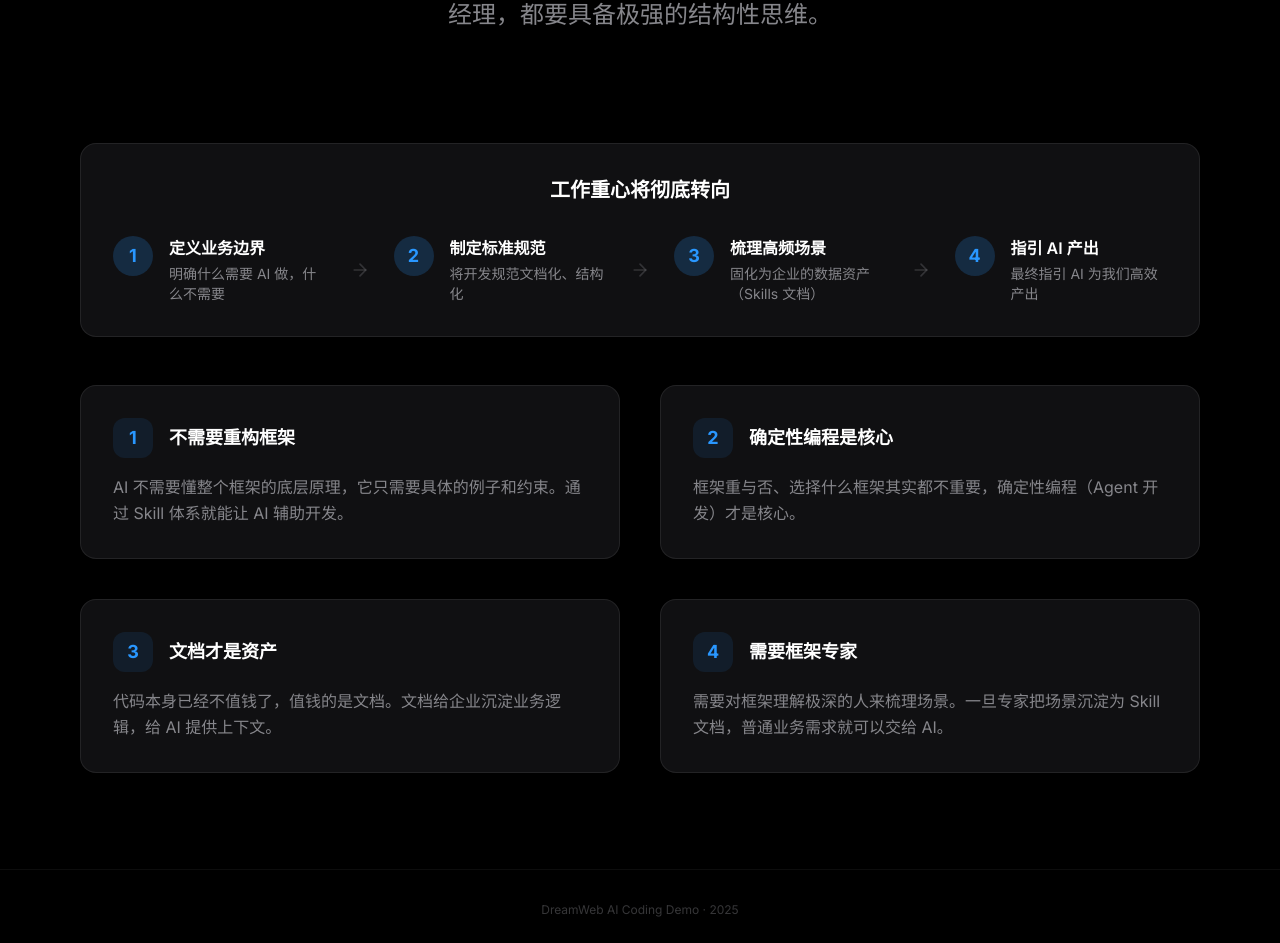
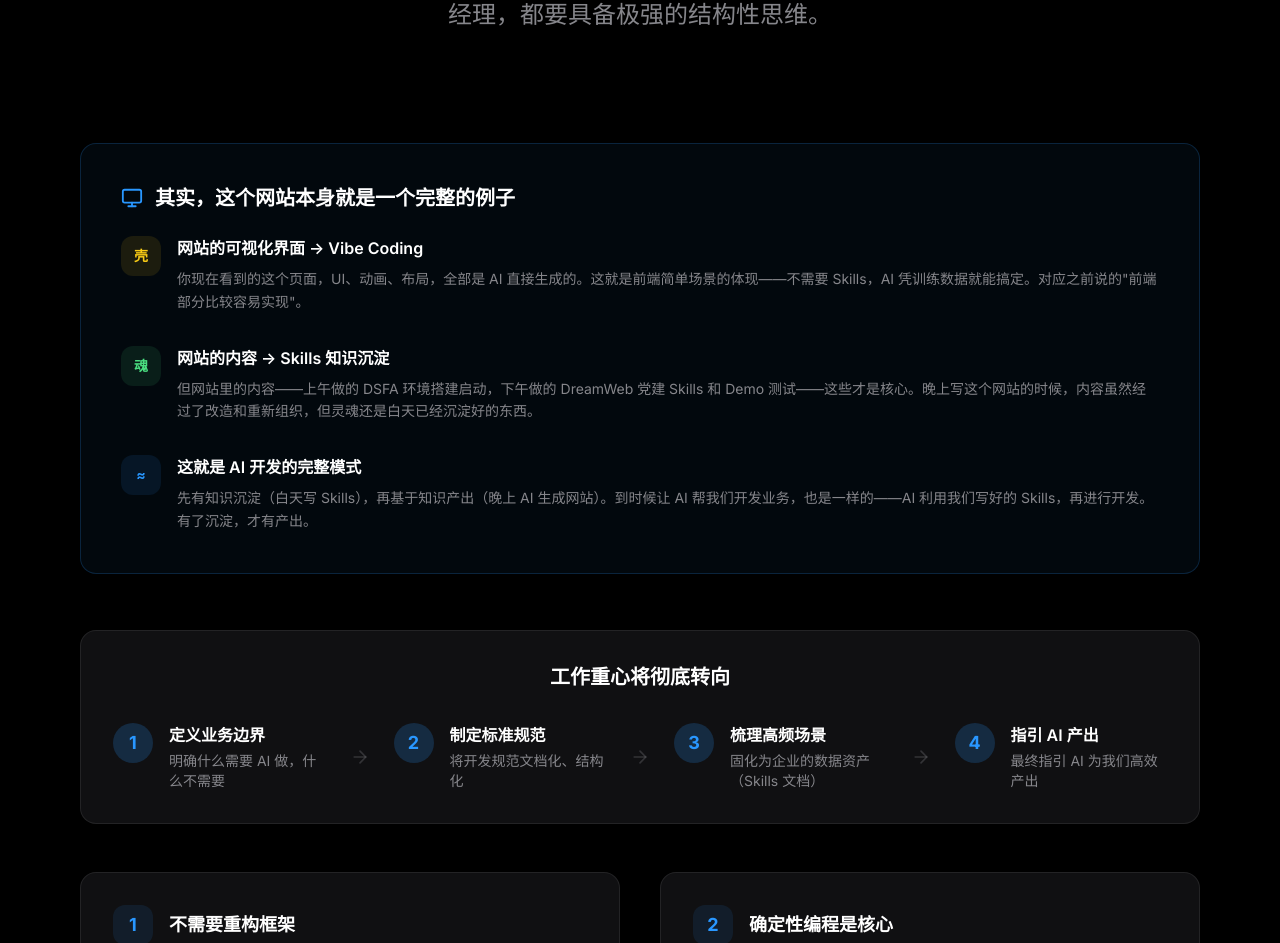
Before and after one commit to Hanyan179/-ai, a React (Vite) app: page / in a window 1280 px wide. Shown: the part 10786-11729 px from the top of the page. Built offline with nearby package versions, Linux system fonts and the light colour scheme.

Commit message:
feat: 总结增加'这个网站本身就是例子'类比（壳=VibeCoding, 魂=Skills沉淀）

```diff
--- a/App.tsx
+++ b/App.tsx
@@ -655,6 +655,42 @@ function S9_Conclusion() {
         </p>
         <p className="text-secondary text-2xl max-w-3xl mx-auto">单纯的手写代码能力会被无限贬值，未来的核心竞争力在于人人都是产品经理，都要具备极强的结构性思维。</p>
       </motion.div>
+
+      {/* 这个网站本身就是例子 */}
+      <motion.div initial={{ opacity: 0, y: 20 }} whileInView={{ opacity: 1, y: 0 }} viewport={{ once: true }} transition={{ duration: 0.5 }}
+        className="bento-card rounded-2xl p-8 md:p-10 mb-14 border border-accent/20 bg-accent/5">
+        <div className="flex items-center gap-3 mb-6">
+          <Monitor size={22} className="text-accent" />
+          <h3 className="text-white font-bold text-xl">其实，这个网站本身就是一个完整的例子</h3>
+        </div>
+        <div className="space-y-8">
+          {/* 类比1: 可视化 = Vibe Coding */}
+          <div className="flex items-start gap-4">
+            <div className="w-10 h-10 rounded-xl bg-yellow-400/10 flex items-center justify-center text-yellow-400 text-sm font-bold shrink-0">壳</div>
+            <div>
+              <div className="text-white font-semibold text-base mb-2">网站的可视化界面 → Vibe Coding</div>
+              <p className="text-secondary text-sm leading-relaxed">你现在看到的这个页面，UI、动画、布局，全部是 AI 直接生成的。这就是前端简单场景的体现——不需要 Skills，AI 凭训练数据就能搞定。对应之前说的"前端部分比较容易实现"。</p>
+            </div>
+          </div>
+          {/* 类比2: 内容 = Skills 沉淀 */}
+          <div className="flex items-start gap-4">
+            <div className="w-10 h-10 rounded-xl bg-green-400/10 flex items-center justify-center text-green-400 text-sm font-bold shrink-0">魂</div>
+            <div>
+              <div className="text-white font-semibold text-base mb-2">网站的内容 → Skills 知识沉淀</div>
+              <p className="text-secondary text-sm leading-relaxed">但网站里的内容——上午做的 DSFA 环境搭建启动，下午做的 DreamWeb 党建 Skills 和 Demo 测试——这些才是核心。晚上写这个网站的时候，内容虽然经过了改造和重新组织，但灵魂还是白天已经沉淀好的东西。</p>
+            </div>
+          </div>
+          {/* 类比3: 这就是 AI 开发的模式 */}
+          <div className="flex items-start gap-4">
+            <div className="w-10 h-10 rounded-xl bg-accent/10 flex items-center justify-center text-accent text-sm font-bold shrink-0">≈</div>
+            <div>
+              <div className="text-white font-semibold text-base mb-2">这就是 AI 开发的完整模式</div>
+              <p className="text-secondary text-sm leading-relaxed">先有知识沉淀（白天写 Skills），再基于知识产出（晚上 AI 生成网站）。到时候让 AI 帮我们开发业务，也是一样的——AI 利用我们写好的 Skills，再进行开发。有了沉淀，才有产出。</p>
+            </div>
+          </div>
+        </div>
+      </motion.div>
+
       <div className="bento-card rounded-2xl p-8 mb-12">
         <h3 className="text-white font-bold text-xl mb-8 text-center">工作重心将彻底转向</h3>
         <div className="flex flex-col md:flex-row items-start md:items-center gap-6">
```
